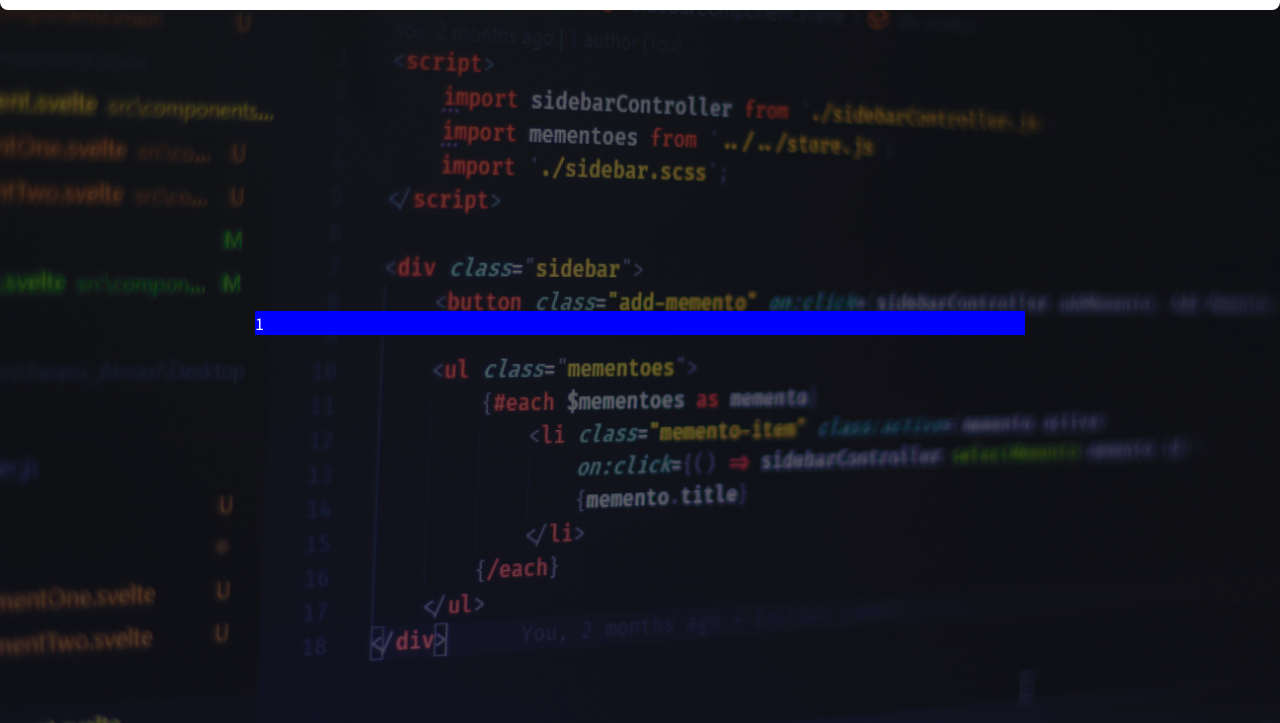
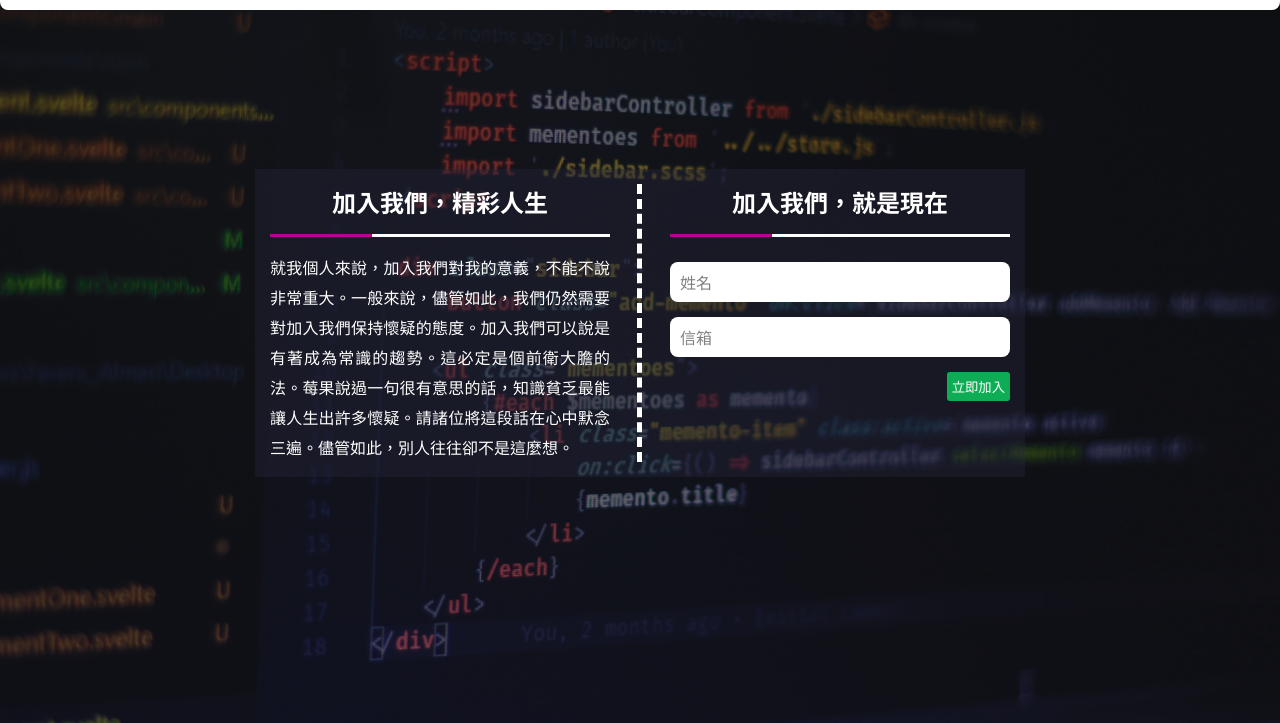
Before and after one commit to rabbit300129/F20240422, a plain HTML site: page 05.27/one_page.html in a window 1280 px wide. Shown: the part 77-800 px from the top of the page. Drawn offline with Linux system fonts and the light colour scheme; a web font is replaced by a local one.

Commit message:
05.29上課練習

```diff
--- a/05.27/asssets/css/one_page.css
+++ b/05.27/asssets/css/one_page.css
@@ -78,6 +78,7 @@ body {
     width: 100%;
     height: 100%;
     background: rgba(0, 0, 0, 0.541);
+    z-index: 1;
 }
 
 .page-wrap {
@@ -88,6 +89,151 @@ body {
 
 .page-content {
 
-    background: blue;
+    background: rgba(35, 35, 56, 0.438);
     color: white;
+    display: grid;
+    grid-template-columns: repeat(2, 1fr);
+    /* padding: 30px; */
 }
+
+.page-content>div {
+    padding: 15px;
+}
+
+/* .addus {
+    text-align: center;
+    position: relative;
+    padding-bottom: 15px;
+}
+
+.addus::after {
+    content: "";
+    position: absolute;
+    bottom: 0;
+    left: calc(50% - 150px);
+    width: 0;
+    height: 3px;
+    border-left: 100px solid rgb(184, 2, 144);
+    border-right: 200px solid white;
+} */
+
+.addus2 {
+    text-align: center;
+    position: relative;
+    padding-bottom: 15px;
+    border-bottom: 3px solid white;
+    border-image: linear-gradient(to right, rgb(184, 2, 144) 30%, white 0%)1;
+    margin-bottom: 15px;
+}
+
+.page-content>div {
+    min-height: 300px;
+    position: relative;
+}
+
+/* .page-content>div:first-child {
+    border-right: 3px dashed white;
+    padding-right: 30px;
+} */
+
+.page-content>div:first-child {
+    padding-right: 30px;
+}
+
+.page-content>div:first-child::after {
+    content: "";
+    position: absolute;
+    width: 0;
+    top: 5%;
+    height: 90%;
+    right: -2px;
+    border-left: 5px dashed white;
+}
+
+.page-content>div:last-child {
+    padding-left: 30px;
+}
+
+.page-content .text {
+    line-height: 30px;
+    text-align: justify;
+
+}
+
+.form-item {
+    margin-bottom: 15px;
+    position: relative;
+}
+
+.form-item input {
+    width: 100%;
+    height: 40px;
+    border: 0;
+    outline: 0;
+    border-radius: 8px;
+    padding: 0 50px;
+    font-size: 1.3rem;
+}
+
+.form-item label {
+    position: absolute;
+    color: gray;
+    height: 40px;
+    display: flex;
+    align-items: center;
+    padding-left: 10px;
+    cursor: pointer;
+}
+
+.form-item-good {
+    width: 100%;
+    height: 40px;
+    background: white;
+    margin-bottom: 15px;
+    border-radius: 8px;
+    color: gray;
+    display: grid;
+    grid-template-columns: auto 1fr;
+    align-items: center;
+    padding-left: 10px;
+
+}
+
+
+.form-item-good input {
+    width: 100%;
+    height: 100%;
+    outline: 0;
+    border: 0;
+    margin-left: 5px;
+    padding-right: 12px;
+    font-size: 1.3rem;
+    background: transparent;
+}
+
+.btn {
+    padding: 5px 5px;
+    cursor: pointer;
+    outline: 0;
+    border: 0;
+    border-radius: 3px;
+    background: rgb(0, 151, 25);
+    color: bisque;
+}
+
+.btn.success {
+    background: rgb(14, 172, 85);
+    color: #fff;
+}
+
+.btn.success:hover {
+    background: rgb(26, 204, 106);
+}
+
+.item-wrap {
+    margin-top: 25px;
+}
+
+.form-fn {
+    text-align: right;
+}
--- a/05.27/one_page.html
+++ b/05.27/one_page.html
@@ -53,7 +53,40 @@
         <div class="page-wrap">
             <div class="container">
                 <div class="page-content">
-                    1
+                    <div>
+                        <h2 class="addus2">加入我們，精彩人生</h2>
+                        <div class="text">
+                            就我個人來說，加入我們對我的意義，不能不說非常重大。一般來說，儘管如此，我們仍然需要對加入我們保持懷疑的態度。加入我們可以說是有著成為常識的趨勢。這必定是個前衛大膽的法。莓果說過一句很有意思的話，知識貧乏最能讓人生出許多懷疑。請諸位將這段話在心中默念三遍。儘管如此，別人往往卻不是這麼想。
+                        </div>
+                    </div>
+                    <div>
+                        <h2 class="addus2">加入我們，就是現在</h2>
+                        <!-- <div class="form-item">
+                            <label for="join-name">姓名</label>
+                            <input type="test" id="join-name">
+                        </div>
+                        <div class="form-item">
+                            <label for="join-email">信箱</label>
+                            <input type="test" id="join-email">
+                        </div> -->
+                        <div class="item-wrap">
+                            <div class="form-item-good">
+                                <label for="join-name">姓名</label>
+                                <div>
+                                    <input type="test" id="join-name">
+                                </div>
+                            </div>
+                            <div class="form-item-good">
+                                <label for="join-email">信箱</label>
+                                <div>
+                                    <input type="test" id="join-email">
+                                </div>
+                            </div>
+                            <div class="form-fn">
+                                <button class="btn success">立即加入</button>
+                            </div>
+                        </div>
+                    </div>
                 </div>
             </div>
         </div>
```
